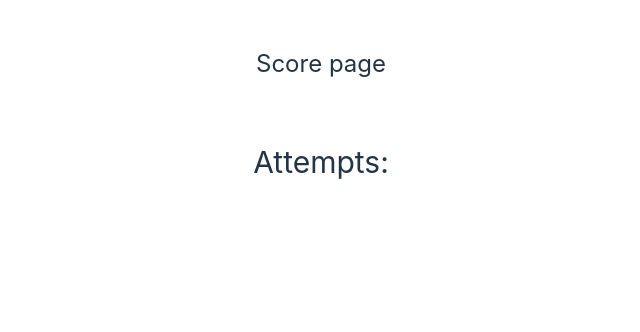
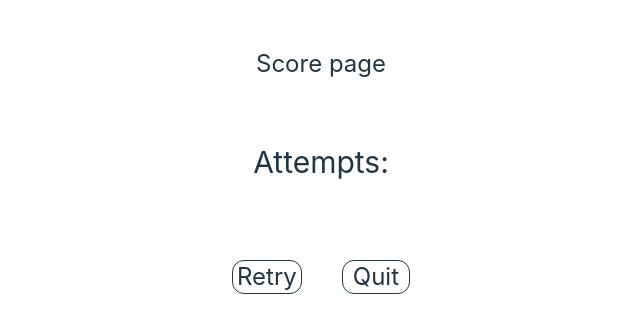
Before and after one commit to Owale128/MemoryGame, a React (Vite) app: page /scorePage in a window 1280 px wide. Shown: the top 332 px of the page, without its empty margins (319-959 px from the left). Built offline with nearby package versions, Linux system fonts and the light colour scheme; no server answers.

Commit message:
Added difficulty in sessionStorage

```diff
--- a/src/pages/Difficulty.tsx
+++ b/src/pages/Difficulty.tsx
@@ -5,7 +5,9 @@ const Difficulty = () => {
   const navigate = useNavigate()
 
   const handleDifficulty = (diffi: string) => {
-    navigate(`/gamePage?difficulty=${diffi}`)
+    sessionStorage.setItem('difficulty', diffi)
+    navigate('/gamePage')
+
   }
 
   return (
--- a/src/pages/GamePage.tsx
+++ b/src/pages/GamePage.tsx
@@ -1,5 +1,5 @@
 import { useEffect, useReducer } from "react";
-import { useLocation, useNavigate } from "react-router-dom";
+import { useNavigate } from "react-router-dom";
 import DisplayMemoryCards from "../components/DisplayMemoryCards";
 import { ActionType, cardReducer } from "../redcer/cardReducer";
 import { handleCardClick } from "../utils/handleCardClick";
@@ -16,9 +16,8 @@ const GamePage = () => {
         loading: true,
         memory: []
     })
-    const location = useLocation()
-    const queryParams = new URLSearchParams(location.search)
-    const difficulty = queryParams.get('difficulty')
+
+    const difficulty = sessionStorage.getItem('difficulty')
     const offset = 600
     const limit = getCardCount(difficulty)
 
--- a/src/pages/Layout.tsx
+++ b/src/pages/Layout.tsx
@@ -7,9 +7,10 @@ const Layout = () => {
   const isGamePage = location.pathname === '/gamePage'
   const isDifficulty = location.pathname === '/difficulty'
 
-  const logOut = () => {
+  const quit = () => {
    const isConfirmed = confirm('Are you sure?')
    sessionStorage.removeItem('username')
+   sessionStorage.removeItem('difficulty')
    if(isConfirmed) navigate('/')
   }
 
@@ -20,7 +21,7 @@ const Layout = () => {
   return (
     <div >
         <header className="text-center p-1 text-xl">
-          {isDifficulty && <button onClick={logOut} className="cursor-pointer border border-black px-1 mt-5 rounded-xl">Quit</button>}
+          {isDifficulty && <button onClick={quit} className="cursor-pointer border border-black px-1 mt-5 rounded-xl">Quit</button>}
           {isGamePage && <button onClick={backBtn} className="cursor-pointer border border-black px-1 mt-5 rounded-xl">Back</button>}
           {isHomePage && <p>Welcome</p>}
         </header>
--- a/src/pages/ScorePage.tsx
+++ b/src/pages/ScorePage.tsx
@@ -1,14 +1,27 @@
-import { useLocation } from "react-router-dom"
+import { useLocation, useNavigate } from "react-router-dom"
 
 const ScorePage = () => {
   const location = useLocation()
+  const navigate = useNavigate()
   const { attempts } = location.state || {}
   const storedUsername = sessionStorage.getItem('username')
+
+  const retryGame = () => {
+    const savedDifficulty = sessionStorage.getItem('difficulty')
+    navigate('/gamePage', {state: {difficulty: savedDifficulty}})
+  }
   return (
     <div className="flex flex-col items-center">
       <h1 className="text-2xl mt-10">Score page</h1>
       <h2 className="text-3xl mt-8">{storedUsername}</h2>
       <h2 className="text-3xl mt-8">Attempts: {attempts}</h2>
+      <div className="mt-20">
+      <button
+      className="border rounded-xl px-1 text-2xl cursor-pointer mr-10"
+      onClick={retryGame}
+      >Retry</button>
+      <button className="border rounded-xl px-2.5 text-2xl cursor-pointer">Quit</button>
+      </div>
     </div>
   )
 }
--- a/src/utils/getCardCount.ts
+++ b/src/utils/getCardCount.ts
@@ -12,6 +12,6 @@ export const getCardCount = (difficulty: string | null) => {
                     return 8
 
                 default:
-                    return 8
+                    return 6
     }
 }
```
